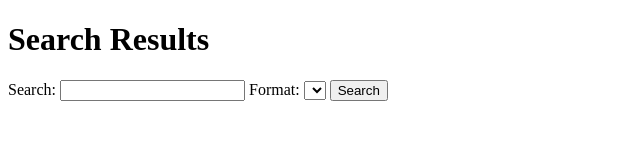
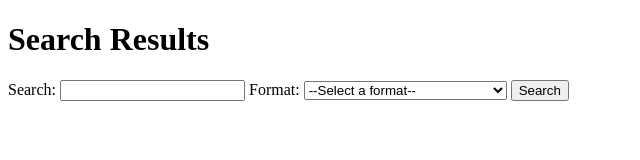
Before and after one commit to Thinker92/library-of-congress, a plain HTML site: page index.html in a window 1280 px wide. Shown: the whole page, without its empty margins (0-640 px from the left). Drawn offline with Linux system fonts and the light colour scheme.

Commit message:
Added options to dropdown

```diff
--- a/index.html
+++ b/index.html
@@ -1,11 +1,13 @@
 <!DOCTYPE html>
 <html lang="en">
+
 <head>
     <meta charset="UTF-8">
     <meta name="viewport" content="width=device-width, initial-scale=1.0">
     <title>Library of Congress Search Tool</title>
     <link rel="stylesheet" href="./assets/style.css">
 </head>
+
 <body>
     <h1>Search Results</h1>
 
@@ -16,6 +18,17 @@
         <label for="formatSelect">Format:</label>
         <select id="formatSelect" name="formatSelect">
             <!-- add option elements for each possible format -->
+            <option value="">--Select a format--</option>
+            <option value="audio">Audio Recordings</option>
+            <option value="books">Books</option>
+            <option value="film">Film, Video</option>
+            <option value="legislation">Legislation</option>
+            <option value="manuscript">Manuscripts/Mixed Material</option>
+            <option value="maps">Maps</option>
+            <option value="newspapers">Newspapers</option>
+            <option value="photos">Photographs, Prints, Drawings</option>
+            <option value="software">Software, E-Resources</option>
+            <option value="web">Web Archives</option>
         </select>
 
         <input type="submit" value="Search">
@@ -27,4 +40,5 @@
 
     <script src="./assets/script.js"></script>
 </body>
+
 </html>
```
